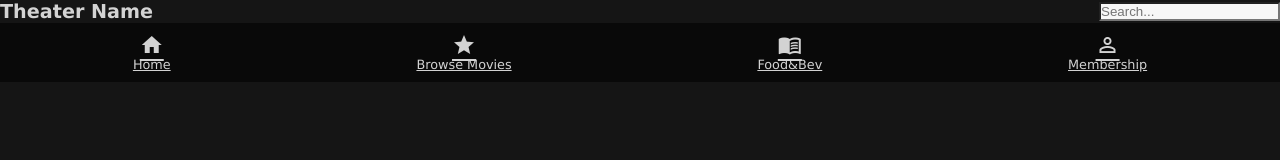
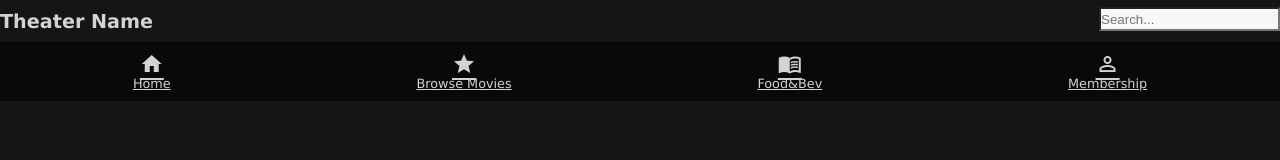
Before and after one commit to Quinton-H/Theater_App, a plain HTML site: page index.html in a window 1280 px wide. Drawn offline with Linux system fonts and the light colour scheme.

Commit message:
make changes to title and searchbar

```diff
--- a/style.css
+++ b/style.css
@@ -19,16 +19,20 @@ header h1 {
     color: #d3d3d3;
     top: 5;
     left: 0;
+    padding-bottom: 0.5em;
+    padding-top: 0.5em
     /* position: absolute; */
 }
 
 input.searchbar {
     background-color: #f7f7f7;
     position: absolute;
-    top: 2px;
+    top: 7px;
     right: 0;
-    /* display: flex;
-    flex- */
+    padding-top: 0.2em;
+    padding-bottom: 0.2em;
+    display: flex;
+    align-items: center;
 }
 
 /**
```
